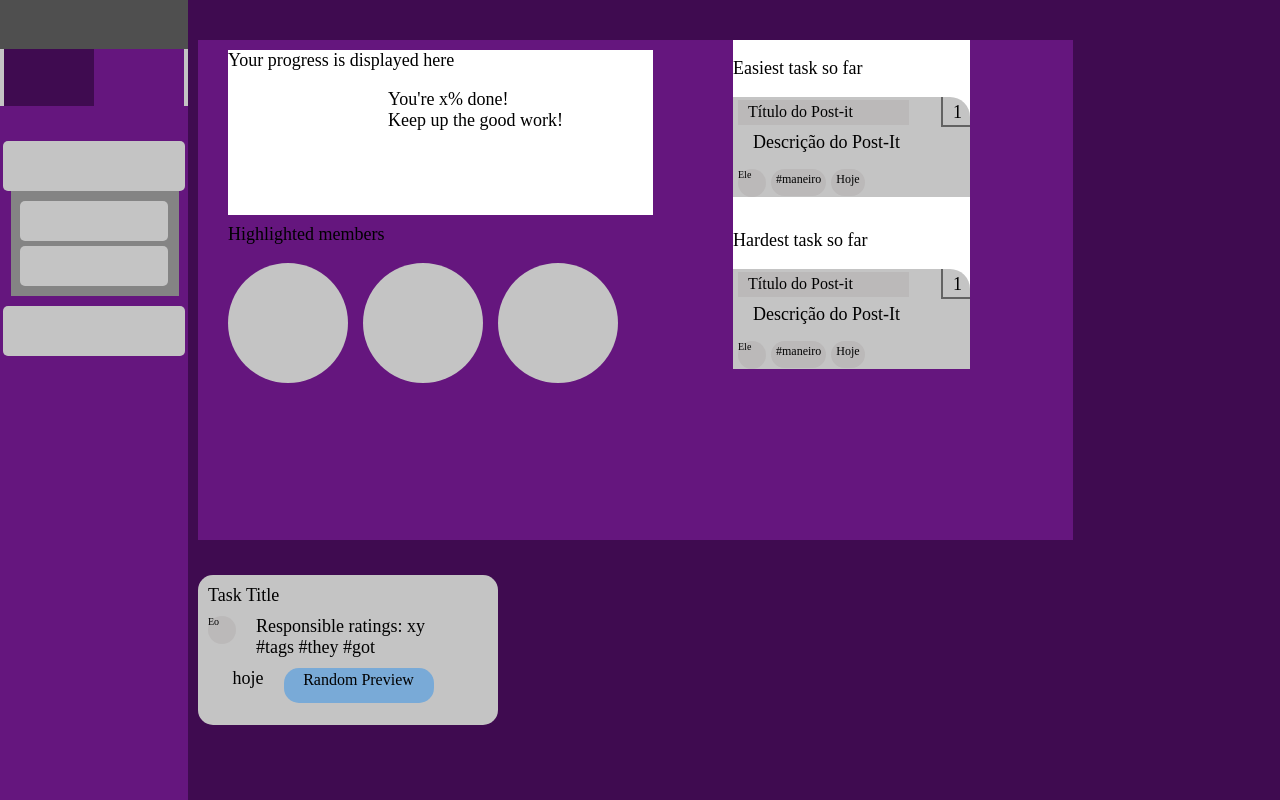
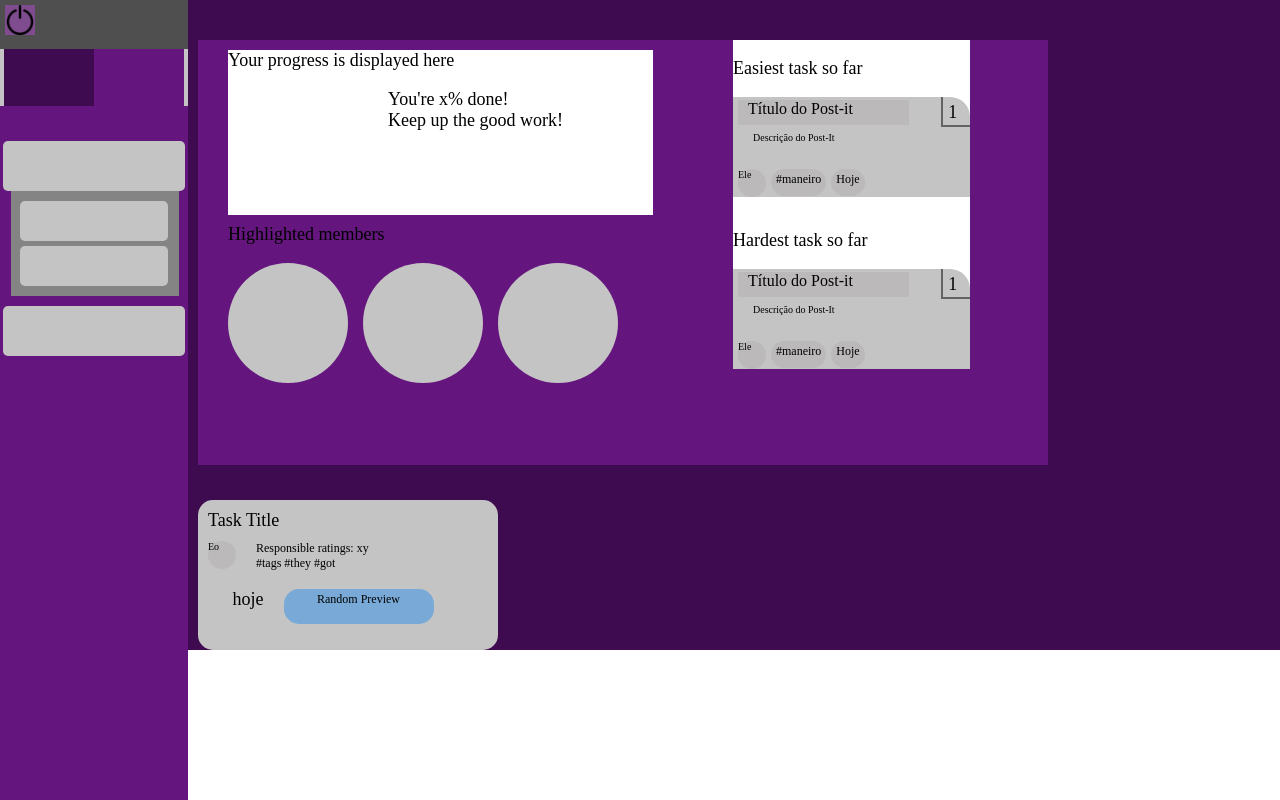
Before and after one commit to banzai200/Sprinteam, a Django app: page /metrics in a window 1280 px wide. Run offline with Django 3.2, Linux system fonts and the light colour scheme; the visitor is signed in with stand-in values (Sample User, id 1); parts of the project's set-up code (start-up, migrations or seed data) failed here and were passed over.

Commit message:
Updates finais parte 1 rev1

```diff
--- a/kanban/static/css/betastyles.css
+++ b/kanban/static/css/betastyles.css
@@ -7,13 +7,13 @@
 
 .rightarea{
     width:100%;
-    height: 100vh;
+    height: 100%;
     background-color: #3F0B50;
     padding-left: 10px;
 }
     .metrics{
-        width: 875px;
-        height: 500px;
+        width: 850px;
+        height: 425px;
         margin-top: 40px;
         margin-bottom: 35px;
         background-color: #65167E;
@@ -81,5 +81,5 @@
             background-color: #79AAD7;
             border-radius: 15px;
             text-align: center;
-            font-size:16px;
+            font-size:12px;
         }
--- a/kanban/static/css/styles.css
+++ b/kanban/static/css/styles.css
@@ -1,7 +1,7 @@
 /*Free tags */
 body{
     margin:0;
-    height:100%;
+    height:100vh;
     font-size: 18px;
 }
 .flexrow{
@@ -11,6 +11,9 @@ body{
 .flexcol{
     display:flex;
     flex-direction:column;
+}
+.rightgap{
+    margin-right: 15px;
 }
 label{
     color: rgba(0, 0, 0, 0.5);
@@ -84,6 +87,18 @@ button:hover{
         height:57px;
         width:100%;
     }
+        .logoff{
+            position:absolute;
+            height: 30px;
+            width:30px;
+            background-color: #804c90;
+            left: 5px;
+            top:5px;
+        }
+            .logoff img{
+                width:100%;
+                height:100%;
+            }
     .sectionpicker{
         background-color: #C4C4C4;
         padding-left: 4px;
@@ -187,7 +202,7 @@ button:hover{
                 padding-top:5px;
             }
             .descbox{
-                width: 700px;
+                width: 838px;
                 height: 47px;
                 margin-left: 16px;
                 margin-top: 5px;
@@ -202,6 +217,7 @@ button:hover{
             height:100%;
             width: 100%;
             z-index: 1;
+            background-color: #746F6F;
         }
 
             .ccateg{
@@ -228,7 +244,7 @@ button:hover{
 
             .card{
                 width: 237px;
-                height: 105px;
+                height: 125px;
                 background-color: #C4C4C4;
                 border-radius: 0px 20px 0px 0px;
                 margin-bottom: 15px;
@@ -249,7 +265,7 @@ button:hover{
                 border-color: rgba(0, 0, 0, 0.5);
                 box-sizing: border-box;
                 padding-top:5px;
-                padding-left: 10px;
+                padding-left: 5px;
             }
 
             .ctitle{
@@ -259,7 +275,6 @@ button:hover{
                 background-color: #BBB9B9;
                 box-sizing: border-box;
                 padding-left:10px;
-                padding-top:3px;
                 font-size: 16px;
             }
 
@@ -267,6 +282,7 @@ button:hover{
                 position:relative;
                 width: 220px;
                 height: 42px;
+                font-size:10px;
                 left:10px;
                 box-sizing: border-box;
                 padding-left:10px;
--- a/kanban/templates/base.html
+++ b/kanban/templates/base.html
@@ -31,7 +31,10 @@
     {% csrf_token %}
         <div class="flexrow">
             <div class="leftarea flexcol">
-                <div class="topleft"></div>
+                <div class="topleft">
+                    <!-- Botão de logoff-->
+                    <div class="logoff" onclick=""><img src="{% static "images/logoff.png" %}"></div>
+                </div>
                 {% block leftcontent %}
                 {% endblock leftcontent%}
             </div>
--- a/kanban/templates/kanban/categories.html
+++ b/kanban/templates/kanban/categories.html
@@ -4,7 +4,7 @@
 <div class="flexrow">
 {% for lists in list_board %}
     {% block content %}
-        <div class="flexcol">
+        <div class="flexcol rightgap">
             <div class="ccateg">{{ lists.list_name }} </div>
             <div class="categbg">
                     {% block cards %}
--- a/kanban/templates/metrics/metrics.html
+++ b/kanban/templates/metrics/metrics.html
@@ -63,7 +63,7 @@
                 <div>Task Title</div>
                 <div class="flexrow">
                     <div class="cresp">Eo</div>
-                    <span>Responsible ratings: xy<br>
+                    <span style="font-size: 12px;">Responsible ratings: xy<br>
                         #tags #they #got</span>
                 </div>
                 <div class="flexrow" style="justify-content:center">
```
Also changed, not shown: kanban/templates/kanban/boardmaking.html (added, +56 -0 lines), kanban/templates/tasks.html (deleted, +0 -44 lines), kanban/static/images/logoff.png (added).
